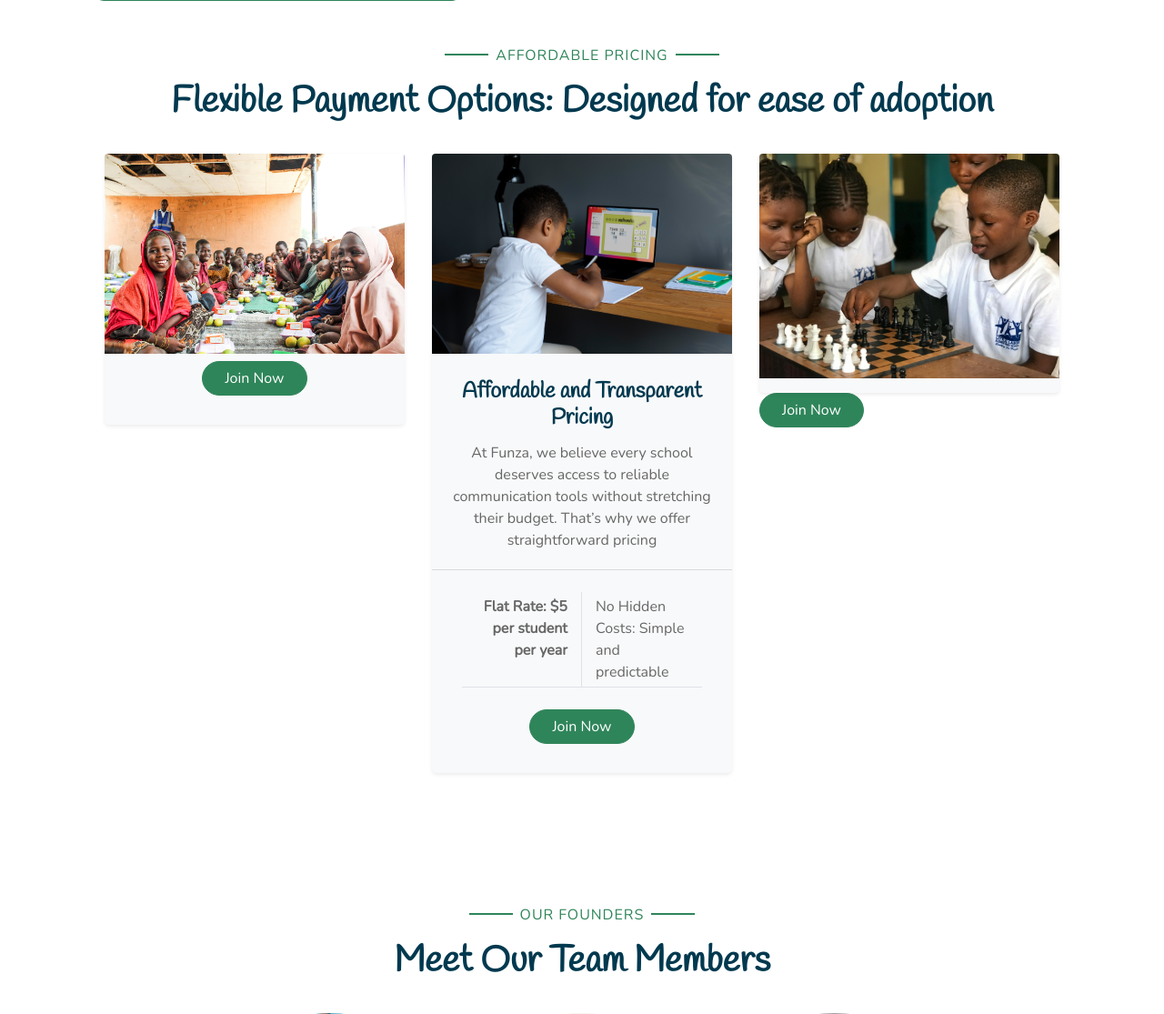
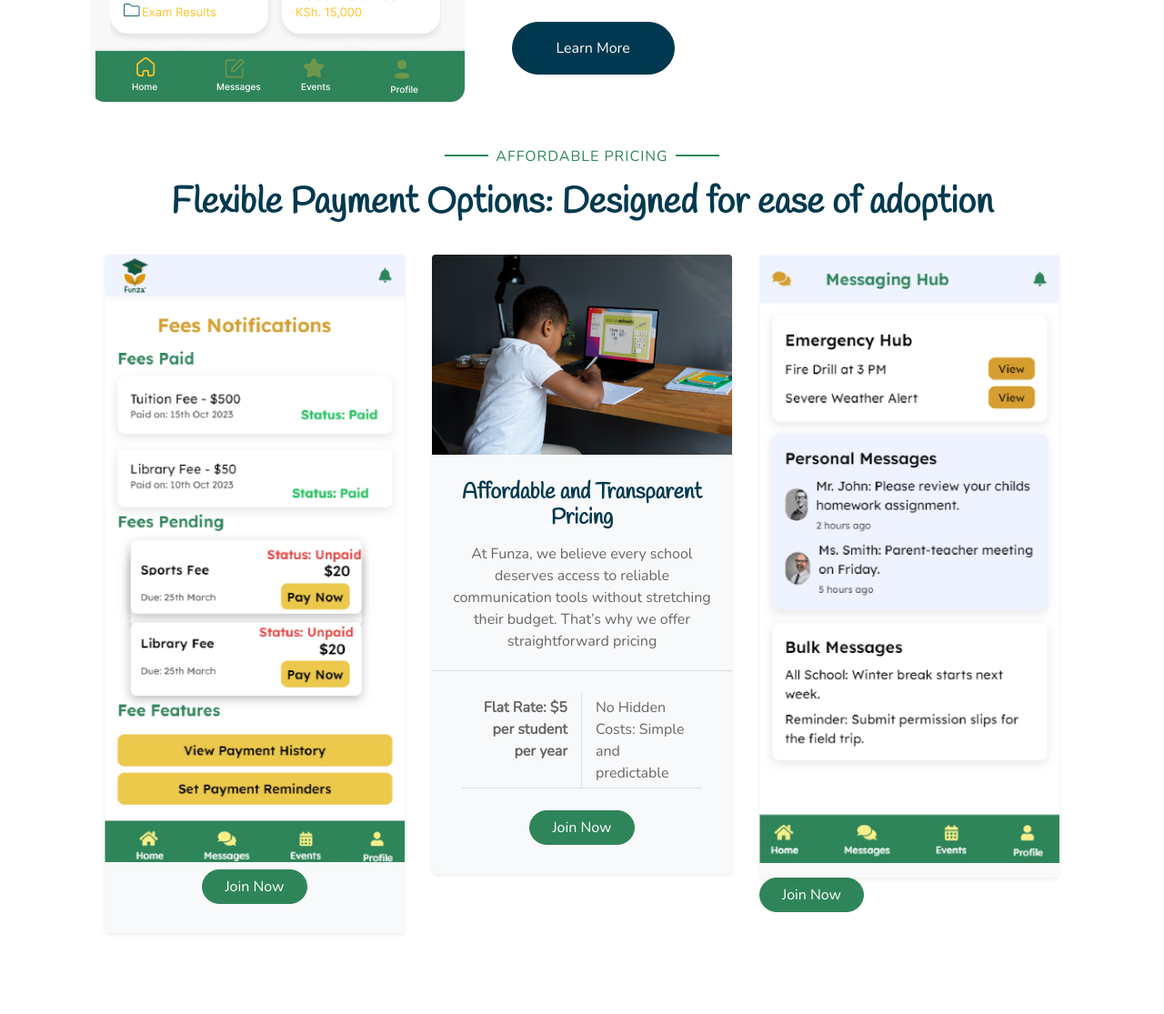
Before and after one commit to sos-robin/Mafunzo, a Django app: page / in a window 1280 px wide. Shown: the part 2020-3135 px from the top of the page at 91% size. Run offline with Django 5.2, Linux system fonts and the light colour scheme; some libraries are stand-ins or nearby versions; grey boxes are pictures that could not be loaded.

Commit message:
index change

```diff
--- a/Funza/templates/Funza/index.html
+++ b/Funza/templates/Funza/index.html
@@ -28,7 +28,7 @@ Funza - Home
         </div>
         <div class="col-lg-6 text-center text-lg-right">
 
-          <img class="img-fluid mt-5" src="{% static 'img/header.png' %}" alt="">
+          <img class="img-fluid mt-5" src="{% static 'img/teach.jpg' %}" alt="">
         </div>
       </div>
     </div>
@@ -247,7 +247,7 @@ Funza - Home
         <div class="row">
           <div class="col-lg-4 mb-5">
              <div class="card border-0 bg-light shadow-sm pb-2">
-              <img class="card-img-top mb-2" src="img/edu.jpg" alt="" />
+              <img class="card-img-top mb-2" src="img/fees.jpg" alt="" />
 
 
               <a href="" class="btn btn-primary px-4 mx-auto mb-4">Join Now</a>
@@ -277,7 +277,7 @@ Funza - Home
           </div>
           <div class="col-lg-4 mb-5">
              <div class="card border-0 bg-light shadow-sm pb-2">
-              <img class="card-img-top mb-2" src="img/chess.jpg" alt="" />
+              <img class="card-img-top mb-2" src="img/home1.jpg" alt="" />
 
               </div>
               <a href="" class="btn btn-primary px-4 mx-auto mb-4">Join Now</a>
```
Also changed, not shown: Funza/templates/Funza/gallery.html (+0 -12 lines).
